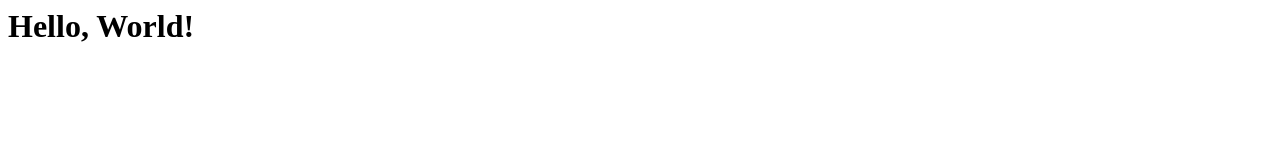
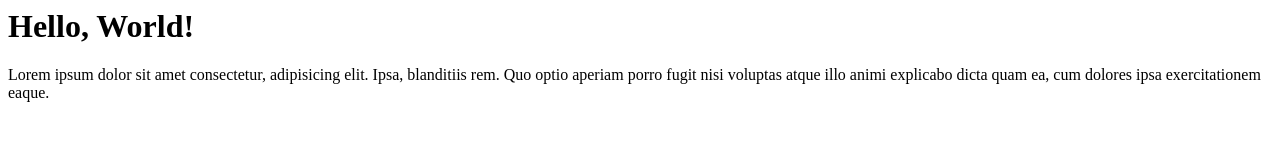
Before and after one commit to DandyEnders/Blog, a plain HTML site: page index.html in a window 1280 px wide. Drawn offline with Linux system fonts and the light colour scheme.

Commit message:
Added lorem paragraph

```diff
--- a/index.html
+++ b/index.html
@@ -7,5 +7,6 @@
 </head>
 <body>
 <h1>Hello, World!</h1>
+<p>Lorem ipsum dolor sit amet consectetur, adipisicing elit. Ipsa, blanditiis rem. Quo optio aperiam porro fugit nisi voluptas atque illo animi explicabo dicta quam ea, cum dolores ipsa exercitationem eaque.</p>
 </body>
 </html>
```
